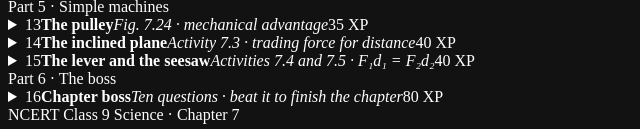
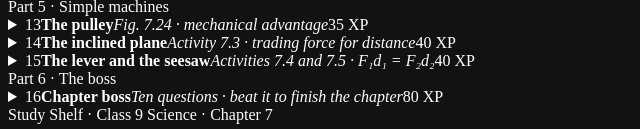
Before and after one commit to rajuganesh18/study-shelf, a website: page src/chapters/energy-chapter.html in a window 1280 px wide. Shown: the part 1489-1618 px from the top of the page, 0-640 px from the left. Drawn offline with Linux system fonts and the light colour scheme.

Commit message:
Use independent Study Shelf chapter branding: energy

```diff
--- a/src/chapters/energy-chapter.html
+++ b/src/chapters/energy-chapter.html
@@ -472,7 +472,7 @@
   </div>
 </details>
 
-<footer>NCERT Class 9 Science · Chapter 7</footer>
+<footer>Study Shelf · Class 9 Science · Chapter 7</footer>
 
 <div class="toast" id="toast"></div>
 
```
